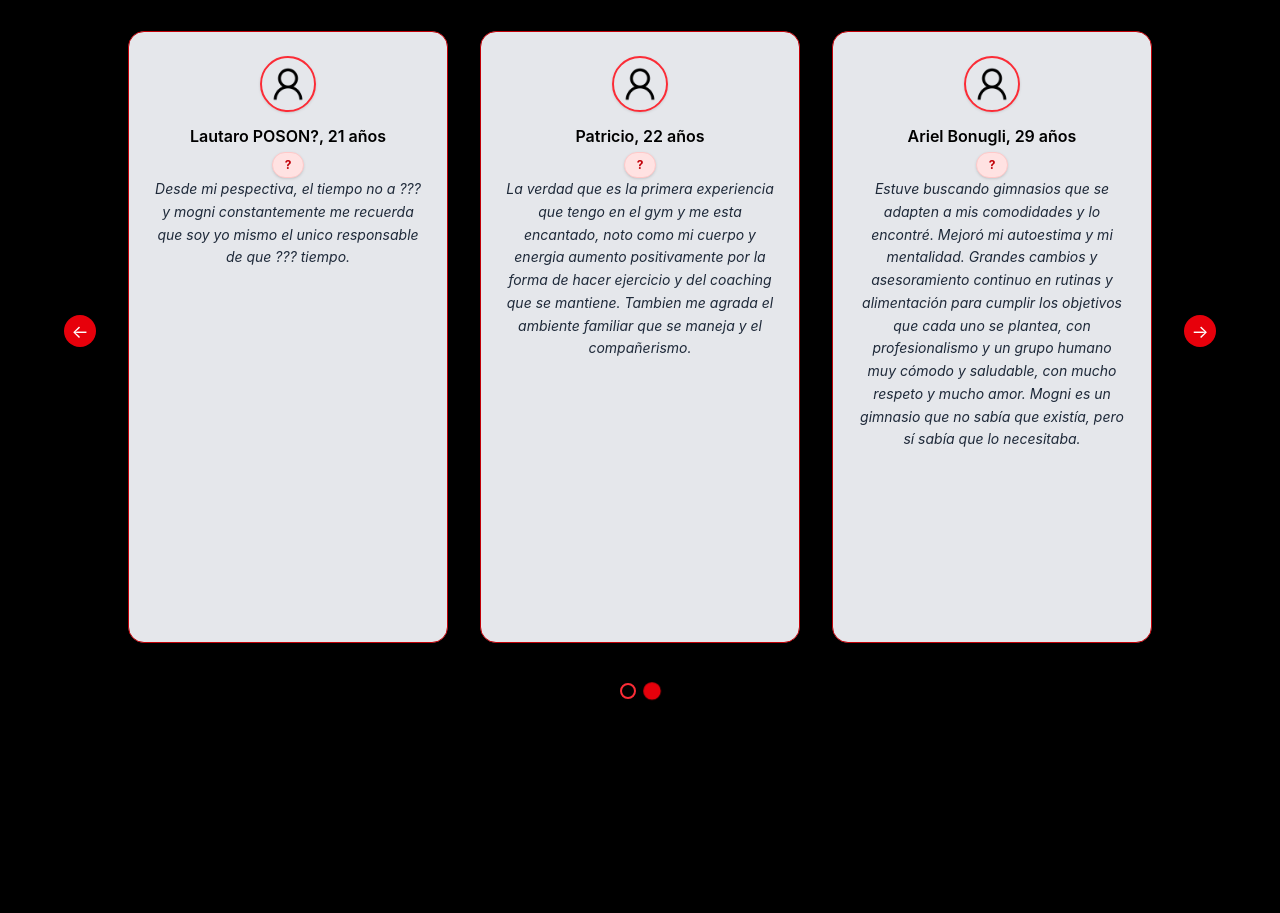
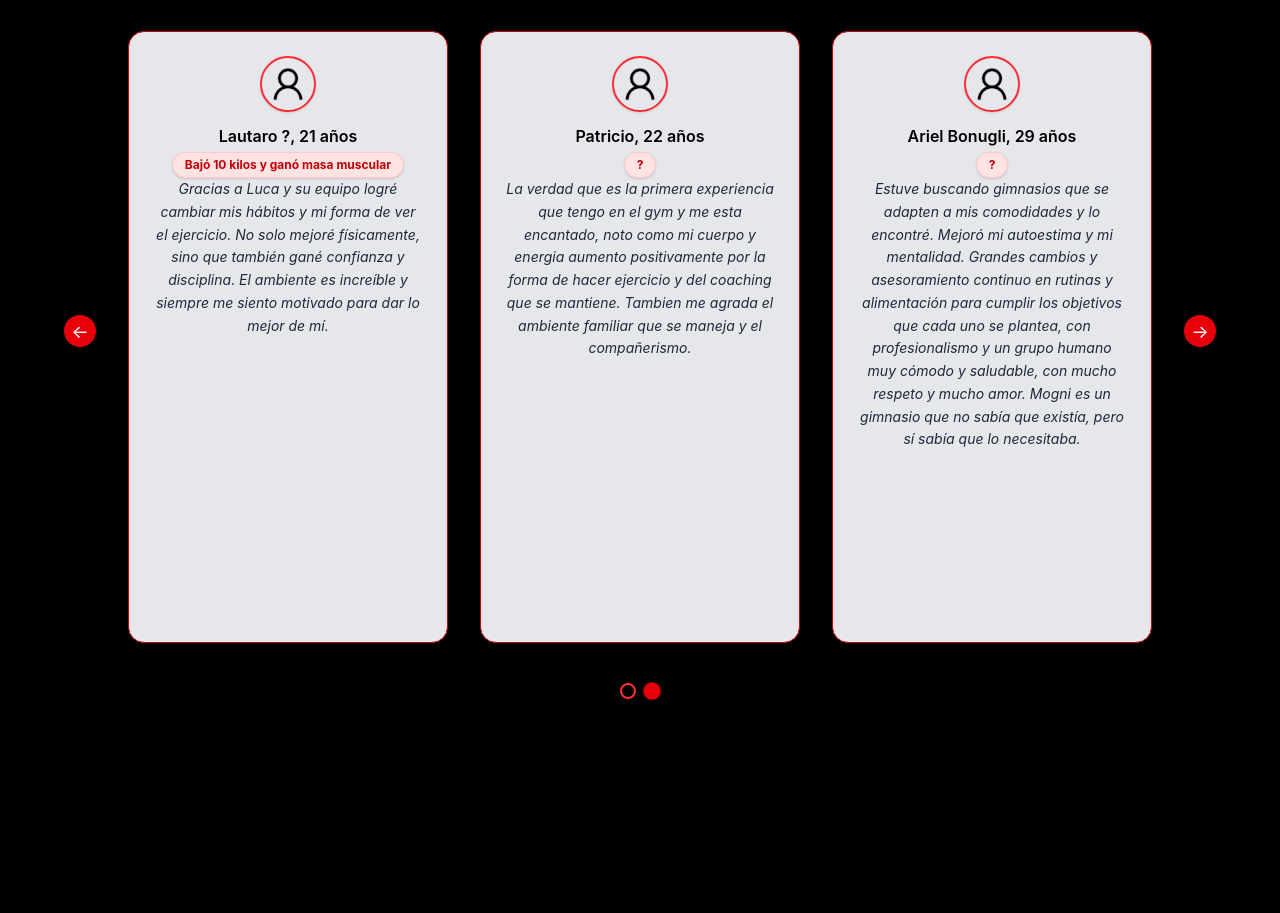
Before and after one commit to MilagrosGuillot/gym-web, a Next.js app: page / in a window 1280 px wide. Shown: the part 2421-3334 px from the top of the page. Built offline with nearby package versions, Linux system fonts and the light colour scheme.

Commit message:
comentarios

```diff
--- a/src/data/testimonials.ts
+++ b/src/data/testimonials.ts
@@ -18,11 +18,11 @@ export const testimonialsData: Testimonial[] = [
   },
   {
     id: 2,
-    name: "Lautaro POSON?, 21 años",
+    name: "Lautaro ?, 21 años",
     image: "/Perfil.png",
     images: ["/Perfil.png"],
-    results: "?",
-    comment: "Desde mi pespectiva, el tiempo no a ??? y mogni constantemente me recuerda que soy yo mismo el unico responsable de que ??? tiempo. "
+    results: "Bajó 10 kilos y ganó masa muscular",
+    comment: "Gracias a Luca y su equipo logré cambiar mis hábitos y mi forma de ver el ejercicio. No solo mejoré físicamente, sino que también gané confianza y disciplina. El ambiente es increíble y siempre me siento motivado para dar lo mejor de mí."
   },
   {
     id: 3,
```
